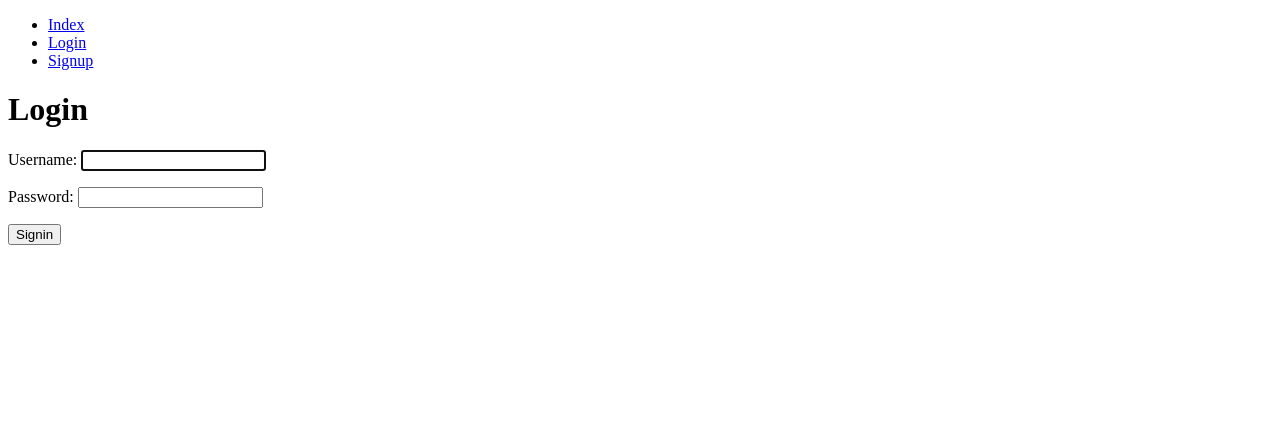
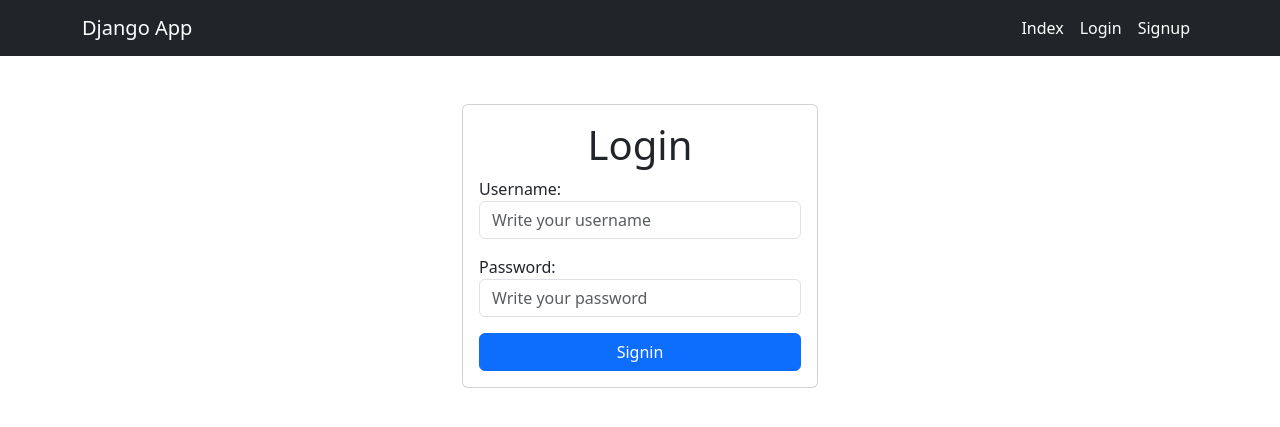
Before and after one commit to Baxxter7/Django-auth-crud, a Django app: page /login/ in a window 1280 px wide. Shown: the top 427 px of the page. Run offline with Django 4.2, Linux system fonts and the light colour scheme.

Commit message:
Estilizando proyecto con boostrap

```diff
--- a/tasks/Templates/base.html
+++ b/tasks/Templates/base.html
@@ -6,43 +6,54 @@
   <meta http-equiv="X-UA-Compatible" content="IE=edge">
   <meta name="viewport" content="width=device-width, initial-scale=1.0">
   <title>Django CRUD Aplication</title>
+  <link rel="stylesheet" href="	https://cdn.jsdelivr.net/npm/bootstrap@5.3.0-alpha1/dist/css/bootstrap.min.css">
 </head>
 
 <body>
-
-  <nav>
-    <ul>
-      <li>
-        <a href="{% url 'index' %}">Index</a>
+  <nav class="navbar navbar-expand-lg bg-dark navbar-dark">
+    <div class="container">
+      <a class="navbar-brand" href="/">Django App</a>
+      <button class="navbar-toggler" type="button" data-bs-toggle="collapse" data-bs-target="#navbarNav" aria-controls="navbarNav" aria-expanded="false" aria-label="Toggle navigation">
+        <span class="navbar-toggler-icon"></span>
+      </button>
+      <div class="collapse navbar-collapse" id="navbarNav">
+        <ul class="navbar-nav ms-auto">
+          <li class="nav-item">
+            <a href="{% url 'index' %}" class="nav-link active" >Index</a>
           </li>
 
           {% if user.is_authenticated %}
-      <li>
-        <a href="{% url 'tasks' %}">Tasks Pending</a>
+          <li class="nav-item">
+            <a href="{% url 'tasks' %}" class="nav-link active" >Tasks Pending</a>
           </li>
 
-      <li>
-        <a href="{% url 'tasks_completed' %}">Tasks  completed</a>
+          <li class="nav-item">
+            <a href="{% url 'tasks_completed' %}" class="nav-link active" >Tasks  completed</a>
           </li>
 
-      <li>
-        <a href="{% url 'create_task' %}">Create task</a>
+          <li class="nav-item">
+            <a href="{% url 'create_task' %}" class="nav-link active" >Create task</a>
           </li>
 
-      <li>
-        <a href="{% url 'logout' %}">Logout</a>
+          <li class="nav-item">
+            <a href="{% url 'logout' %}" class="nav-link active" >Logout</a>
           </li>
           {% else %}
-      <li>
-        <a href="{% url 'login' %}">Login </a>
+
+          <li class="nav-item">
+            <a href="{% url 'login' %}" class="nav-link active" >Login </a>
           </li>
-      <li>
-        <a href="{% url 'signup' %}">Signup</a>
+
+          <li class="nav-item">
+            <a href="{% url 'signup' %}" class="nav-link active" >Signup</a>
           </li>
           {% endif %}
 
         </ul>
+      </div>
+    </div>
   </nav>
+
   {% block content %}
 
   {% endblock %}
--- a/tasks/Templates/login.html
+++ b/tasks/Templates/login.html
@@ -2,15 +2,28 @@
 
 {% block content %}
 
-<h1>Login</h1>
-{{error}}
-<form action="{% url 'login' %}" method="post">
-  {% csrf_token %}
-  {{ form.as_p }}
+<main class="container">
+  <div class="row">
+    <section class="col-md-4 offset-4 mt-5">
+      <form action="{% url 'login' %}" method="post" class="card card-body">
+        {% csrf_token %}
+        <h1 class="text-center">Login</h1>
+        {{error}}
+        <div class="mb-3">
+          <label for="username" id="#username">Username:</label>
+          <input type="text" name="username" class="form-control" id="username" placeholder="Write your username">
+        </div>
 
-  <button type="submit">
-    Signin
-  </button>
-</form>
+        <div class="mb-3">
+          <label for="password" id="#password1">Password:</label>
+          <input type="password" name="password" class="form-control" id="password" placeholder="Write your password">
+        </div>
+        <button type="submit" class="btn btn-primary">
+          Signin
+        </button>
+      </form>
+    </section>
+  </div>
+</main>
 
 {% endblock %}
--- a/tasks/views.py
+++ b/tasks/views.py
@@ -100,7 +100,7 @@ def create_task(request):
             })
             # create_task = Task()
 
-
+@login_required
 def task_complete(request, task_id):
     task = get_object_or_404(Task, id = task_id, user = request.user)
     if request.method == "POST":
```
Also changed, not shown: tasks/Templates/create_task.html (+14 -3 lines), tasks/Templates/index.html (+11 -1 lines), tasks/Templates/signup.html (+31 -9 lines), tasks/Templates/task_detail.html (+15 -6 lines), tasks/Templates/tasks.html (+18 -9 lines), tasks/Templates/tasks_completed.html (+26 -11 lines), tasks/forms.py (+8 -2 lines), db.sqlite3. Lines whose indentation alone changed are shown as unchanged.
